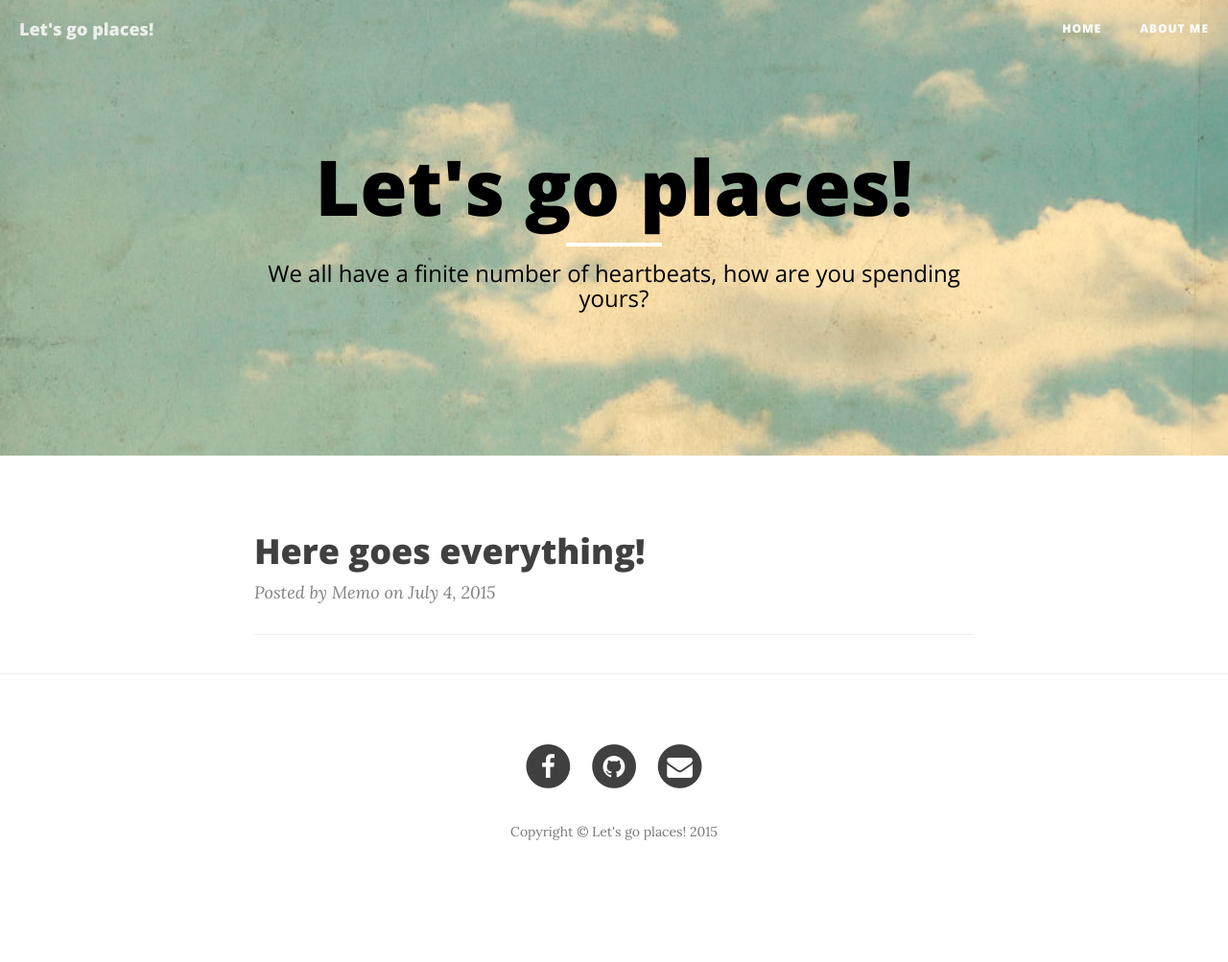
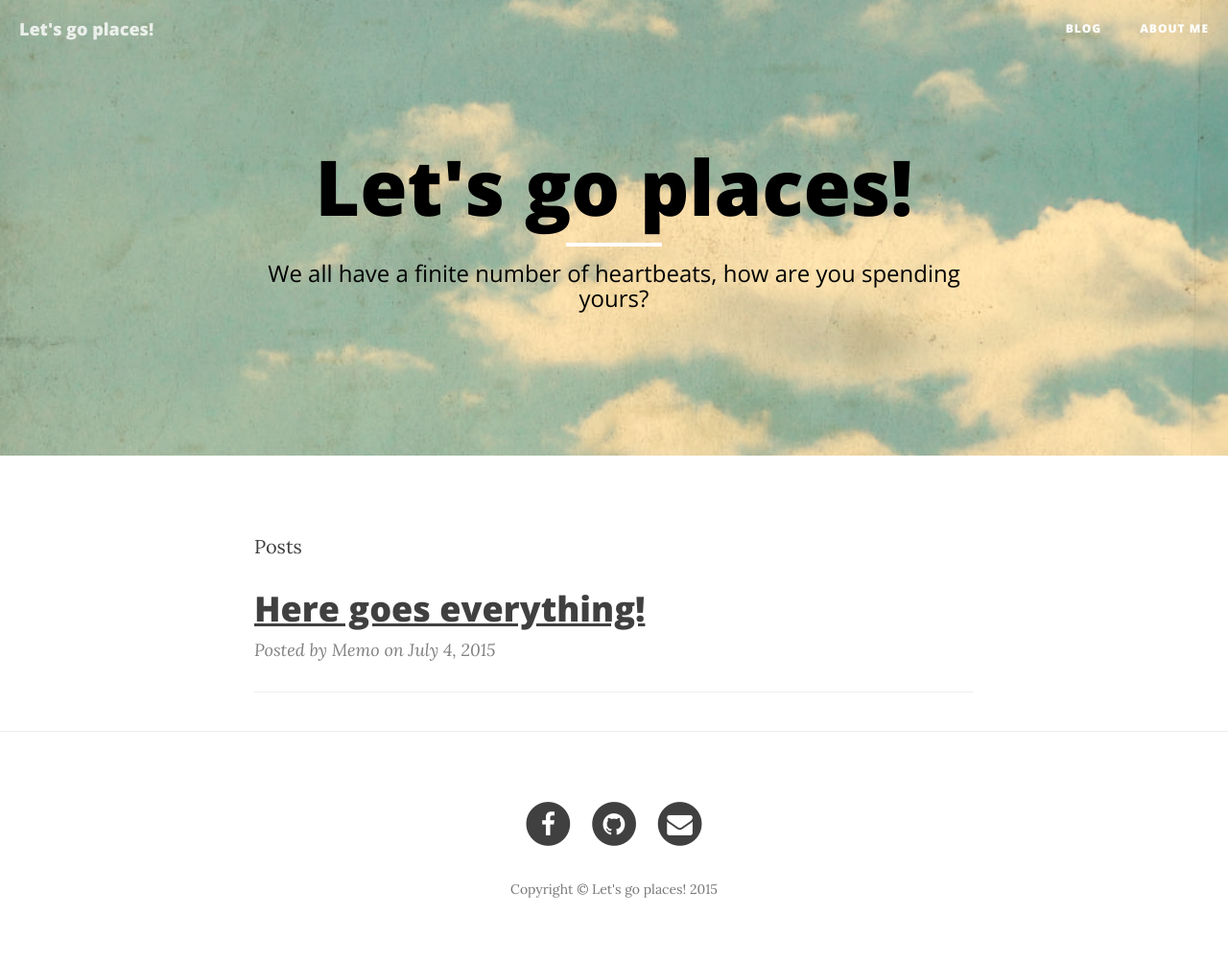
Before and after one commit to atxmemo/atxmemo.github.io, a Jekyll site: the page built from index.html, in a window 1280 px wide. Shown: the whole page at 96% size. Built offline with Jekyll 4.4.1, drawn with Linux system fonts in a browser that asks for light colours; nearby versions of some CDN libraries; the list of posts is cut into pages by our own code; before the commit the page ends 943 px from its top, so only the background shows below that.

Commit message:
Add some styling to homepage

```diff
--- a/_includes/nav.html
+++ b/_includes/nav.html
@@ -16,7 +16,7 @@
         <div class="collapse navbar-collapse" id="bs-example-navbar-collapse-1">
             <ul class="nav navbar-nav navbar-right">
                 <li>
-                    <a href="{{ site.baseurl }}/">Home</a>
+                    <a href="{{ site.baseurl }}/">Blog</a>
                 </li>
                 {% for page in site.pages %}{% if page.title %}
                 <li>
--- a/css/clean-blog.css
+++ b/css/clean-blog.css
@@ -218,6 +218,7 @@ hr.small {
   font-size: 30px;
   margin-top: 30px;
   margin-bottom: 10px;
+  text-decoration: underline;
 }
 .post-preview > a > .post-subtitle {
   margin: 0;
--- a/index.html
+++ b/index.html
@@ -2,6 +2,8 @@
 layout: page
 description: "We all have a finite number of heartbeats, how are you spending yours?"
 ---
+
+<p class="post-meta">Posts</p>
 
 {% for post in paginator.posts %}
 <div class="post-preview">
```
